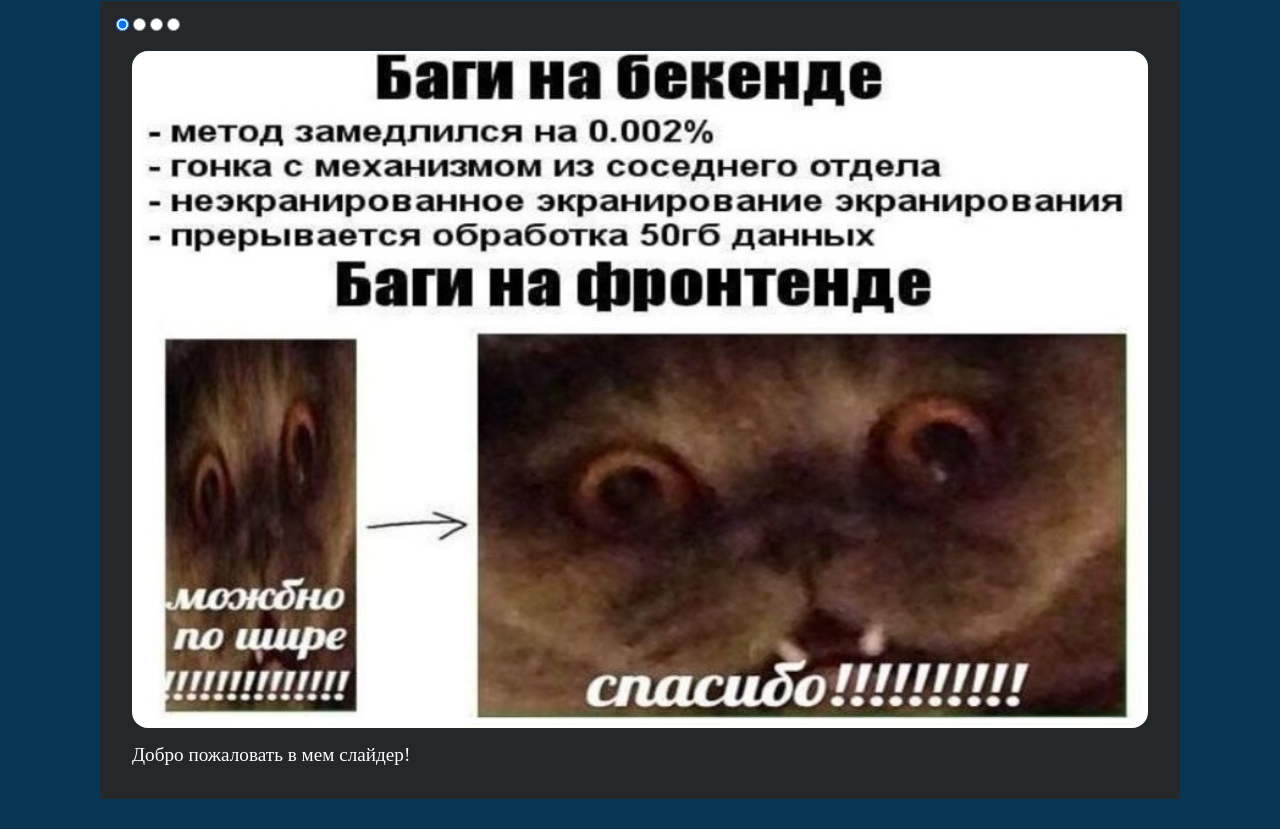
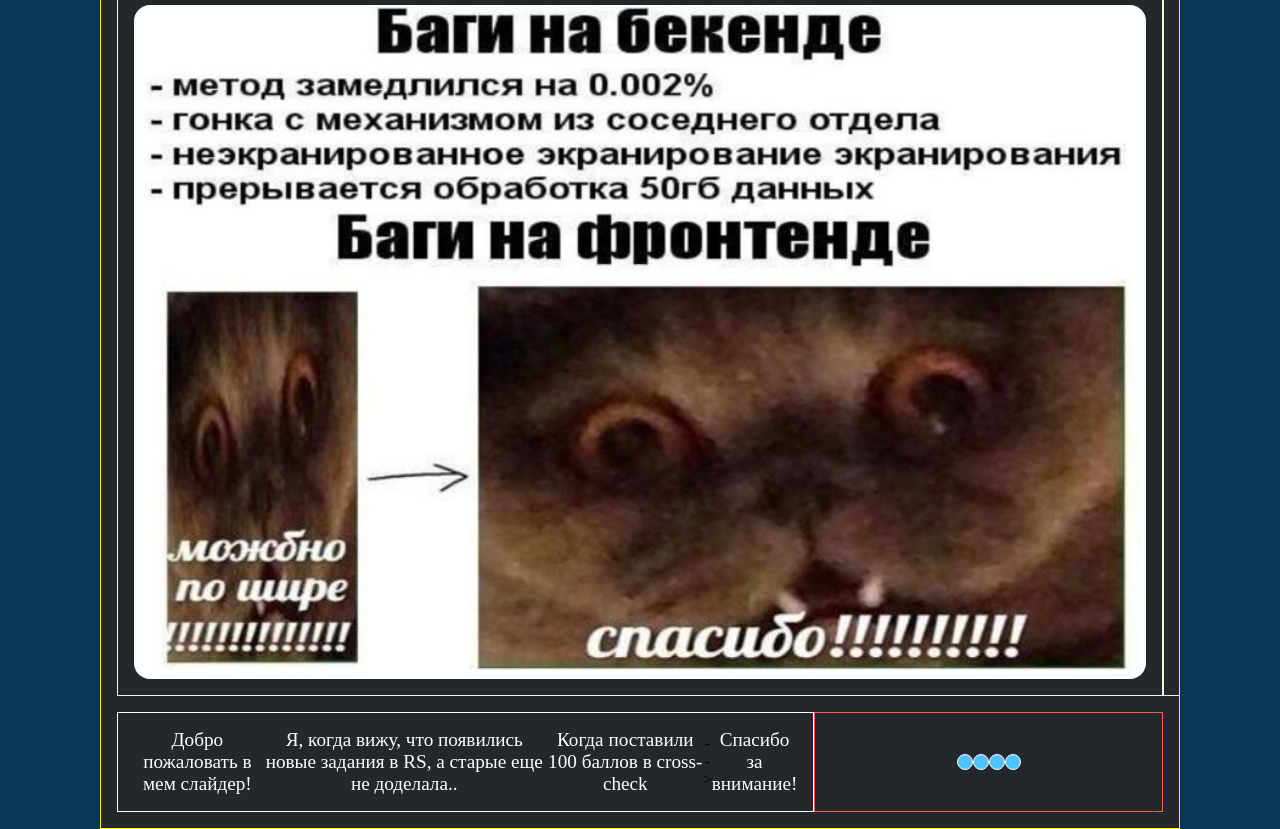
Before and after one commit to darianebogina/cssMemeSlider, a plain HTML site: page cssMemeSlider/index.html in a window 1280 px wide. Before the commit the page ends 800 px from the top, so only its background shows below. Drawn offline with Linux system fonts and the light colour scheme.

Commit message:
feat: add elements position (Tue, Sep 10, 2024 01:48:04 PM)

```diff
--- a/cssMemeSlider/index.html
+++ b/cssMemeSlider/index.html
@@ -19,26 +19,30 @@
         <div class="slides">
             <div class="meme">
                 <img src="./pictures/front.jpg" alt="meme_about_frontend">
-                <p class="text">Добро пожаловать в мем слайдер!</p>
             </div>
             <div class="meme">
                 <img src="./pictures/cat.jpg" alt="cat">
-                <p class="text">Я, когда вижу, что появились новые задания в RS, а старые еще не доделала..</p>
             </div>
             <div class="meme">
                 <img src="./pictures/shrek.jpg" alt="shrek">
-                <p class="text">Когда поставили 100 баллов в cross-check</p>
             </div>
             <div class="meme">
                 <img src="./pictures/wine_cat.jpg" alt="cat&wine">
-                <p class="text">Спасибо за внимание!</p>
             </div>
         </div>
-        <div class="controls">
-            <label for="meme1" class="button"></label>
-            <label for="meme2" class="button"></label>
-            <label for="meme3" class="button"></label>
-            <label for="meme4" class="button"></label>
+        <div class="bottom">
+            <div class="texts">
+                <p class="text" id="text1">Добро пожаловать в мем слайдер!</p>
+                <p class="text" id="text2">Я, когда вижу, что появились новые задания в RS, а старые еще не доделала..</p>
+                <p class="text" id="text3">Когда поставили 100 баллов в cross-check</p> -->
+                <p class="text" id="text4">Спасибо за внимание!</p>
+            </div>
+            <div class="controls">
+                <label for="meme1" class="button"></label>
+                <label for="meme2" class="button"></label>
+                <label for="meme3" class="button"></label>
+                <label for="meme4" class="button"></label>
+            </div>
         </div>
     </div>
 </body>
--- a/cssMemeSlider/style.css
+++ b/cssMemeSlider/style.css
@@ -13,26 +13,32 @@ body {
 }
 
 .slider {
-    /* width: 90vh; */
+    display: grid;
+    grid-template-rows: 1fr auto;
     max-width: 1080px;
     margin: 0;
     padding: 2vh;
     overflow: hidden;
     background-color: rgb(37, 40, 42);
+    border: 1px solid yellow;
 }
 
 .slides {
     display: flex;
     width: 400%;
+    grid-row: 1;
     transition: margin-left 0.7s ease-in;
+
 }
 
 .meme {
     display: flex;
-    flex-direction: column;
+    justify-content: center;
+    align-items: center;
     width: 100%;
     margin: 0;
     padding: 2vh;
+    border: 1px solid beige;
 }
 
 .meme>img {
@@ -44,10 +50,52 @@ body {
     border-radius: 1rem;
 }
 
+.bottom {
+    grid-row: 2;
+    display: grid;
+    grid-template-columns: 2fr 1fr;
+    width: 100%;
+    padding-top: 1rem;
+}
+
+.texts {
+    display: flex;
+    align-items: center;
+    justify-content: center;
+    padding: 1rem;
+    border: 1px solid white;
+    text-align: center;
+}
+
 .text {
-    margin-top: 1rem;
     font-size: 1.2rem;
     color: rgb(254, 254, 254);
+}
+
+.controls {
+    display: flex;
+    justify-content: center;
+    align-items: center;
+    margin: 0;
+    padding: 0;
+    border: 1px solid tomato;
+}
+
+.controls > label {
+    height: 1em;
+    width: 1em;
+    border: 1px solid white;
+    border-radius: 50%;
+    cursor: pointer;
+    background-color: rgb(77,195,255);
+}
+
+.controls > label:hover {
+    background-color: rgb(254, 254, 254);
+}
+
+input {
+    display: none;
 }
 
 #meme1:checked ~ .slides {
```
